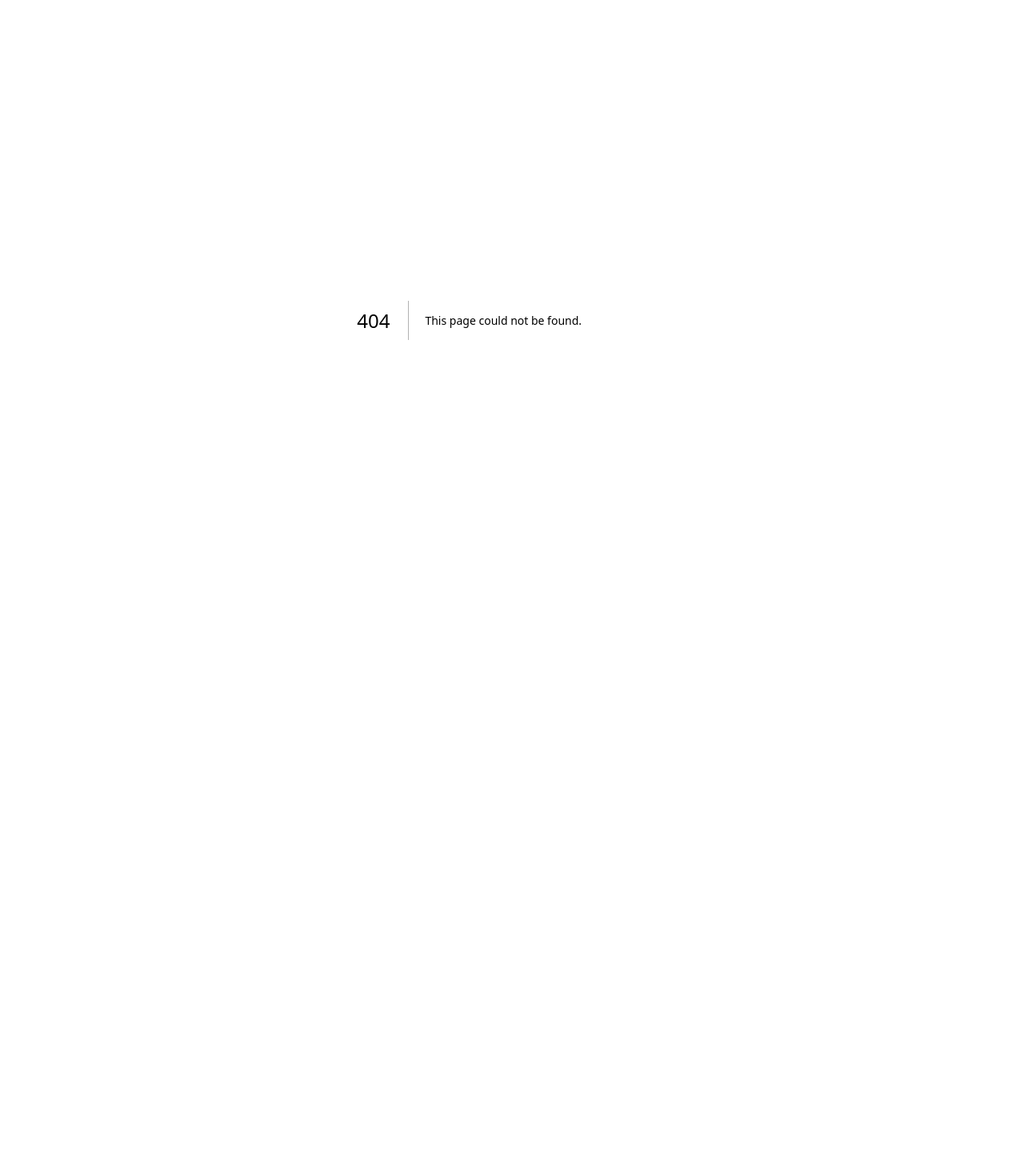
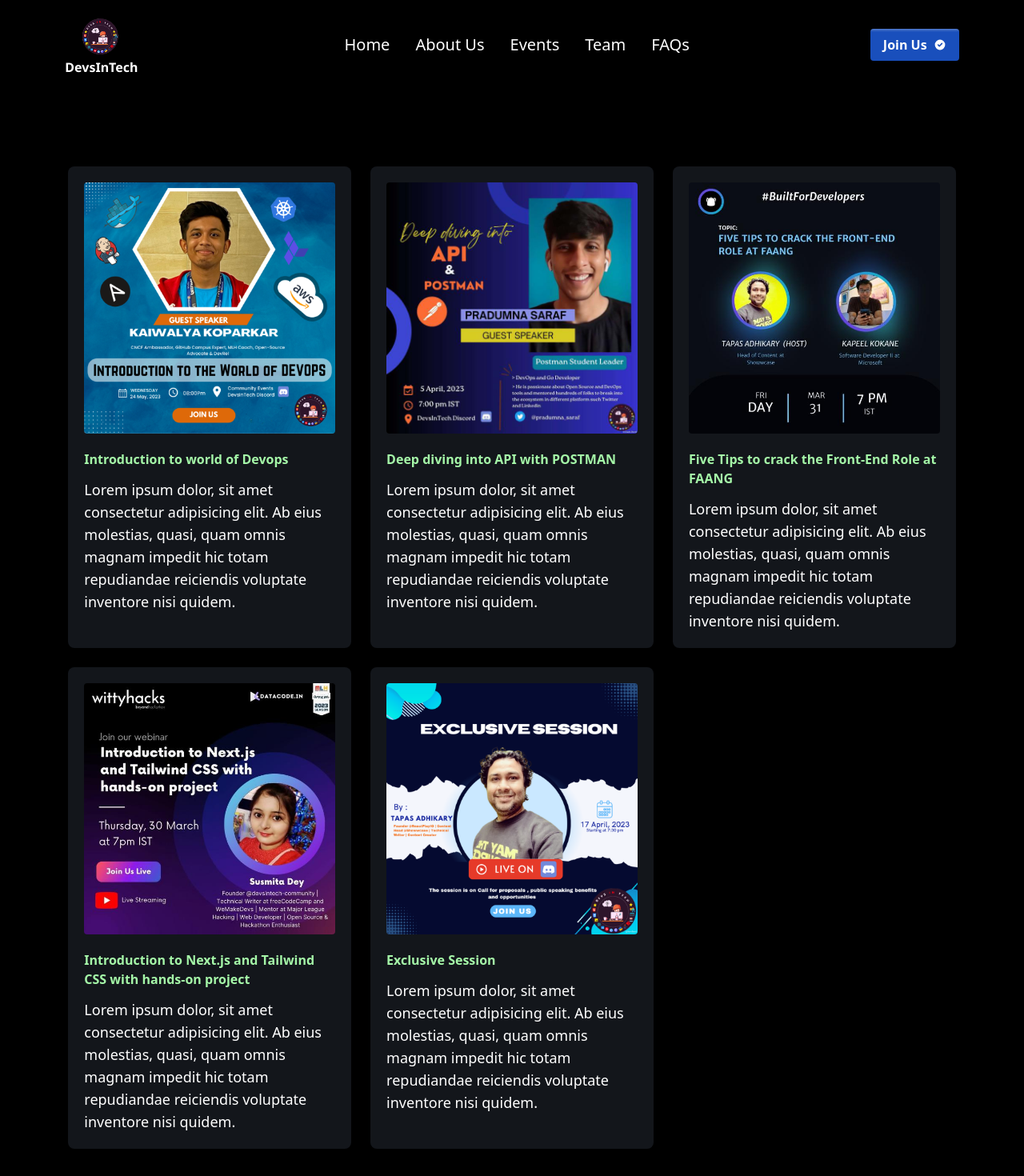
Before and after one commit to devs-in-tech/DevsInTech, a Next.js app: page /events in a window 1280 px wide. Before the commit this address had no page. Shown: the top 1470 px of the page at 80% size. Before the commit the page ends 800 px from the top, so only its background shows below. Built offline with nearby package versions, Linux system fonts and the light colour scheme.

Commit message:
feat: new events page added

```diff
--- /dev/null
+++ b/src/components/HomePage/Events_Cards/card.jsx
@@ -0,0 +1,23 @@
+import Image from "next/image";
+
+const Card = (props) => {
+  return (
+    <>
+      <div className="cursor-pointer transition-all duration-200 ease-in transform  sm:hover:scale-105 hover:z-50 shadow-lg rounded-lg bg-[#13161B] p-5">
+        <Image
+          className="rounded t-lg w-fill-available"
+          src={props.img}
+          alt=""
+        />
+        <div className="mt-5">
+          <h3 className="text-3 xl font-bold mb-3 text-[#A5F7A8]">
+            {props.title}
+          </h3>
+          <p className="text-lg font-normal text-white ">{props.text}</p>
+        </div>
+      </div>
+    </>
+  );
+};
+
+export default Card;
--- a/src/components/HomePage/Events_Cards/index.jsx
+++ b/src/components/HomePage/Events_Cards/index.jsx
@@ -1,30 +1,22 @@
 import Header from "@/components/header";
-import Image from "next/image";
 import data from "../../content/events";
+import Card from "./card";
 function Cards() {
   return (
     <main className="container mx-auto py-14 px-8" id="events">
       <Header name="Latest Events In DevsInTech" />
       <div className="grid md:grid-cols-2 my-10 lg:grid-cols-3 gap-6 max-w-xs md:max-w-full m-auto">
         {data &&
-          data.map((card) => (
-            <div
-              key={card.key}
-              className="cursor-pointer transition-all duration-200 ease-in transform  sm:hover:scale-105 hover:z-50 shadow-lg rounded-lg bg-[#13161B] p-5"
-            >
-              <Image
-                className="rounded t-lg w-fill-available"
-                src={card.img}
-                alt=""
+          data
+            .slice(0, 3)
+            .map((card, index) => (
+              <Card
+                key={index}
+                text={card.text}
+                img={card.img}
+                title={card.title}
               />
-              <div className="mt-5">
-                <h3 className="text-3 xl font-bold mb-3 text-[#A5F7A8]">
-                  {card.title}
-                </h3>
-                <p className="text-lg font-normal text-white ">{card.text}</p>
-              </div>
-            </div>
-          ))}
+            ))}
       </div>
     </main>
   );
--- a/src/components/Navbar.jsx
+++ b/src/components/Navbar.jsx
@@ -8,7 +8,7 @@
   let Links = [
     { name: "Home", link: "/" },
     { name: "About Us", link: "/#aboutCommunity" },
-    { name: "Events", link: "/#events" },
+    { name: "Events", link: "/events" },
     { name: "Team", link: "/" },
     { name: "FAQs", link: "/#faqs" },
   ];
--- a/src/components/content/events.js
+++ b/src/components/content/events.js
@@ -1,24 +1,38 @@
 import API from "../../assets/Event/API.jpg";
 import Built_for_deveelopers from "../../assets/Event/Built_for_deveelopers.jpg";
+import Devops_Kaiwalya from "../../assets/Event/Devops_Kaiwalya.png";
 import Susmita_hands_on_project from "../../assets/Event/Susmita_hands_on_project.jpg";
+import TapasSir_Image from "../../assets/Event/Tapas_sir.png";
 
 const data = [
   {
-    key: '1',
+    key: "1",
+    img: Devops_Kaiwalya,
+    title: "Introduction to world of Devops",
+    text: "Lorem ipsum dolor, sit amet consectetur adipisicing elit. Ab eius molestias, quasi, quam omnis magnam impedit hic totam repudiandae reiciendis voluptate inventore nisi quidem.",
+  },
+  {
+    key: "2",
     img: API,
     title: "Deep diving into API with POSTMAN",
     text: "Lorem ipsum dolor, sit amet consectetur adipisicing elit. Ab eius molestias, quasi, quam omnis magnam impedit hic totam repudiandae reiciendis voluptate inventore nisi quidem.",
   },
   {
-    key: '2',
+    key: "3",
     img: Built_for_deveelopers,
     title: "Five Tips to crack the Front-End Role at FAANG",
     text: "Lorem ipsum dolor, sit amet consectetur adipisicing elit. Ab eius molestias, quasi, quam omnis magnam impedit hic totam repudiandae reiciendis voluptate inventore nisi quidem.",
   },
   {
-    key: '3',
+    key: "4",
     img: Susmita_hands_on_project,
     title: "Introduction to Next.js and Tailwind CSS with hands-on project",
+    text: "Lorem ipsum dolor, sit amet consectetur adipisicing elit. Ab eius molestias, quasi, quam omnis magnam impedit hic totam repudiandae reiciendis voluptate inventore nisi quidem.",
+  },
+  {
+    key: "5",
+    img: TapasSir_Image,
+    title: "Exclusive Session",
     text: "Lorem ipsum dolor, sit amet consectetur adipisicing elit. Ab eius molestias, quasi, quam omnis magnam impedit hic totam repudiandae reiciendis voluptate inventore nisi quidem.",
   },
 ];
--- /dev/null
+++ b/src/pages/events/index.jsx
@@ -0,0 +1,28 @@
+import Footer from "@/components/Footer";
+import Card from "@/components/HomePage/Events_Cards/card";
+import Navbar from "@/components/Navbar";
+import data from "../../components/content/events";
+
+const Events = () => {
+  return (
+    <>
+      <Navbar />
+      <section className="container mx-auto py-14 px-8">
+        <div className="grid md:grid-cols-2 my-10 lg:grid-cols-3 gap-6 max-w-xs md:max-w-full m-auto">
+          {data &&
+            data.map((card, index) => (
+              <Card
+                key={index}
+                text={card.text}
+                img={card.img}
+                title={card.title}
+              />
+            ))}
+        </div>
+      </section>
+      <Footer />
+    </>
+  );
+};
+
+export default Events;
```
Also changed, not shown: src/assets/Event/Devops_Kaiwalya.png (added), src/assets/Event/Tapas_sir.png (added).
